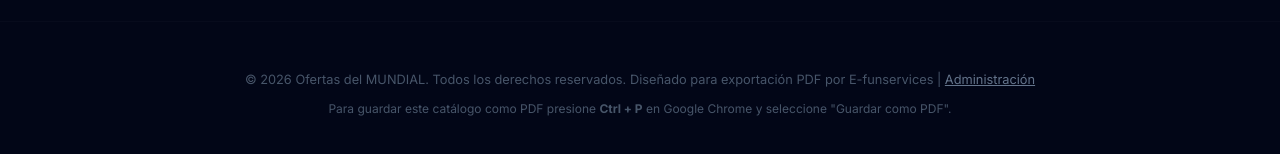
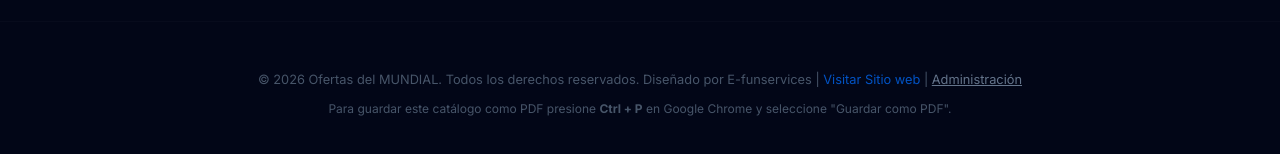
Before and after one commit to gastonfun/Catalogo-efs, a plain HTML site: page index.html in a window 1280 px wide. Shown: the part 7824-7978 px from the top of the page. Drawn offline with Linux system fonts and the light colour scheme.

Commit message:
info y link EFS actualizada el footer de index

```diff
--- a/index.html
+++ b/index.html
@@ -205,7 +205,9 @@
   </div>
 
   <footer>
-    <p>&copy; 2026 Ofertas del MUNDIAL. Todos los derechos reservados. Diseñado para exportación PDF por E-funservices | <a href="admin.html" style="color: #64748b; text-decoration: underline;">Administración</a>
+    <p>&copy; 2026 Ofertas del MUNDIAL. Todos los derechos reservados. Diseñado por E-funservices |
+      <a href="https://efunservices.com" style="color: #0253c4; text-decoration: currentColor;">Visitar Sitio web </a>|
+      <a href="admin.html" style="color: #64748b; text-decoration: underline;"> Administración</a>
     </p>
     <p style="margin-top: 0.5rem; font-size: 0.75rem;">Para guardar este catálogo como PDF presione <strong>Ctrl +
         P</strong> en Google Chrome y seleccione "Guardar como PDF".</p>
```
